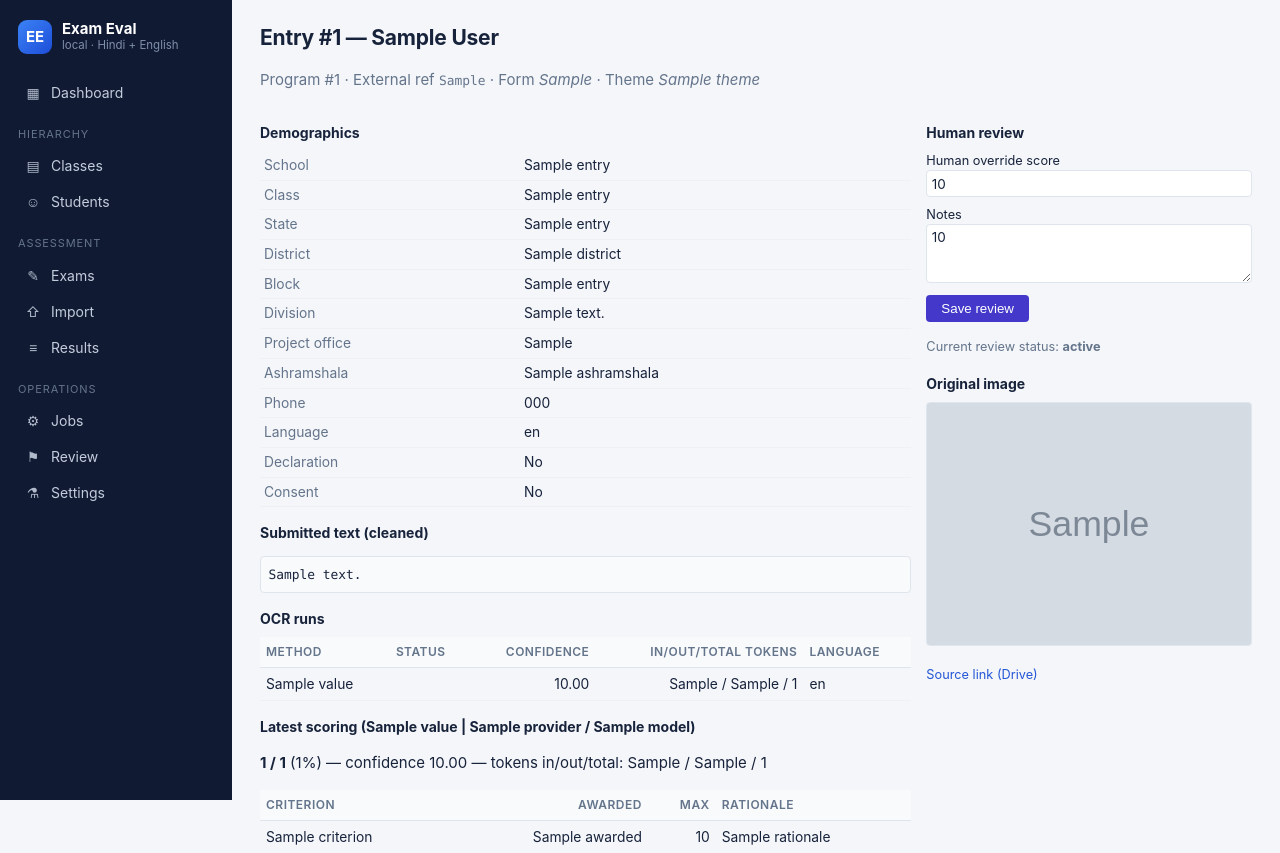
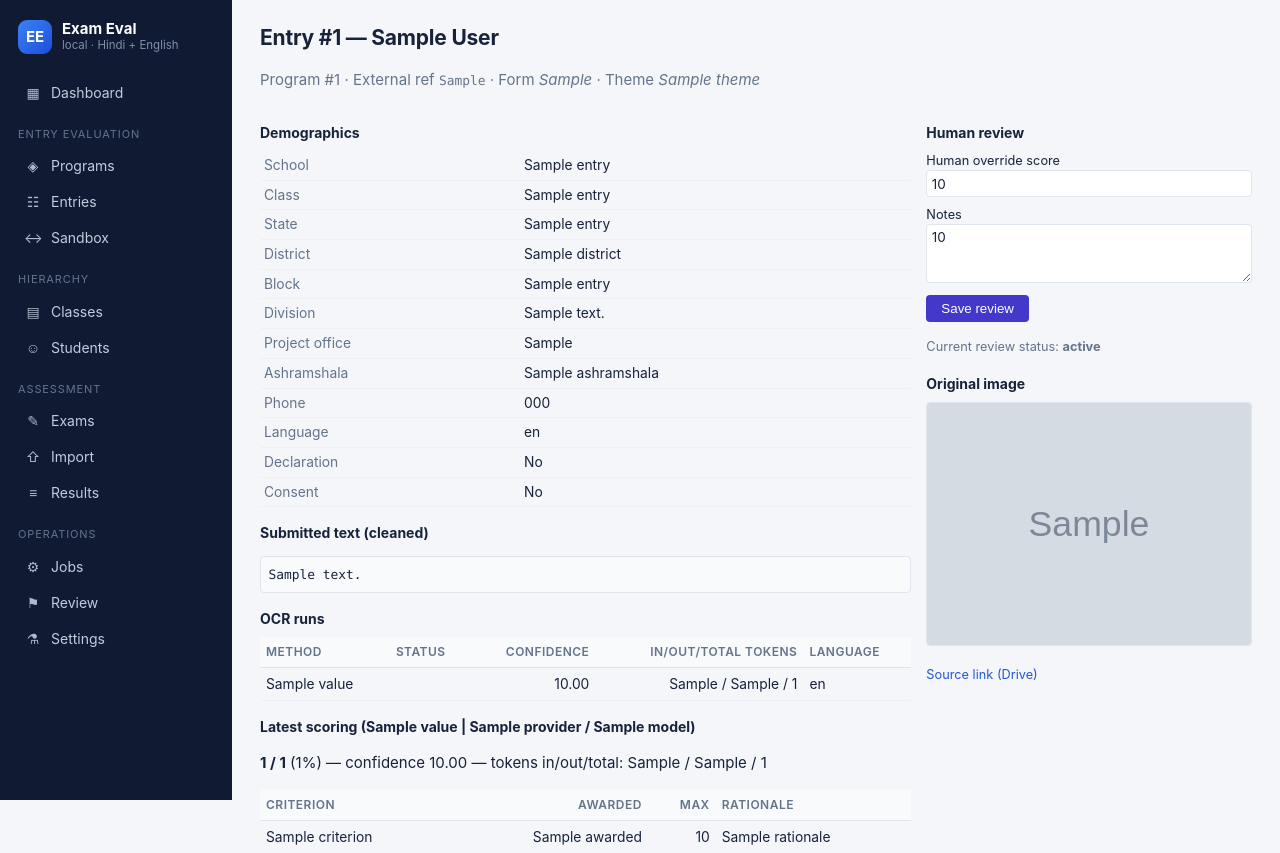
Before and after one commit to DeepeshKalura/rubriqa, a FastAPI app: template app/templates/entries/detail.html in a window 1280 px wide. Shown: the top 853 px of the page. Run offline with FastAPI, Linux system fonts and the light colour scheme; the template is opened without the code that fills it: most values are stand-ins (such as "Sample title", 1, 10 or a date in 2020); grey boxes marked "Sample" are stand-in pictures; parts of the project's set-up code (start-up, migrations or seed data) failed here and were passed over.

Commit message:
feat(templates): sidebar nav for Programs / Entries / Sandbox

```diff
--- a/app/templates/base.html
+++ b/app/templates/base.html
@@ -20,6 +20,10 @@
     </div>
     <nav class="nav">
       <a href="/" class="{{ 'active' if active == 'dashboard' }}"><span class="icon">▦</span> Dashboard</a>
+      <div class="nav-group">Entry evaluation</div>
+      <a href="/programs" class="{{ 'active' if active == 'entries' }}"><span class="icon">◈</span> Programs</a>
+      <a href="/entries" class="{{ 'active' if active == 'entries-list' }}"><span class="icon">☷</span> Entries</a>
+      <a href="/sandbox" class="{{ 'active' if active == 'sandbox' }}"><span class="icon">↔</span> Sandbox</a>
       <div class="nav-group">Hierarchy</div>
       <a href="/classes" class="{{ 'active' if active == 'classes' }}"><span class="icon">▤</span> Classes</a>
       <a href="/students" class="{{ 'active' if active == 'students' }}"><span class="icon">☺</span> Students</a>
```
Also changed, not shown: 1 other file.
